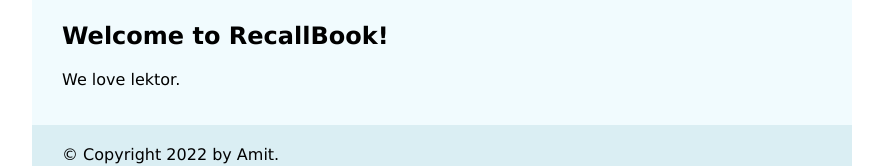
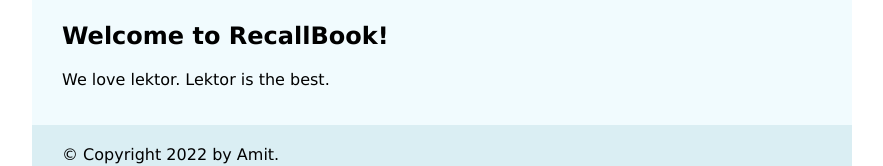
Before and after one commit to AmitPress/recallbookx, a plain HTML site: page index.html in a window 1280 px wide. Shown: the part 176-342 px from the top of the page, without its empty margins (198-1081 px from the left). Drawn offline with Linux system fonts and the light colour scheme.

Commit message:
Synchronized build

```diff
--- a/index.html
+++ b/index.html
@@ -21,7 +21,7 @@
   <div class="page">
 
   <h2>Welcome to RecallBook!</h2>
-  <p>We love lektor.</p>
+  <p>We love lektor. Lektor is the best.</p>
 
 
   </div>
```
